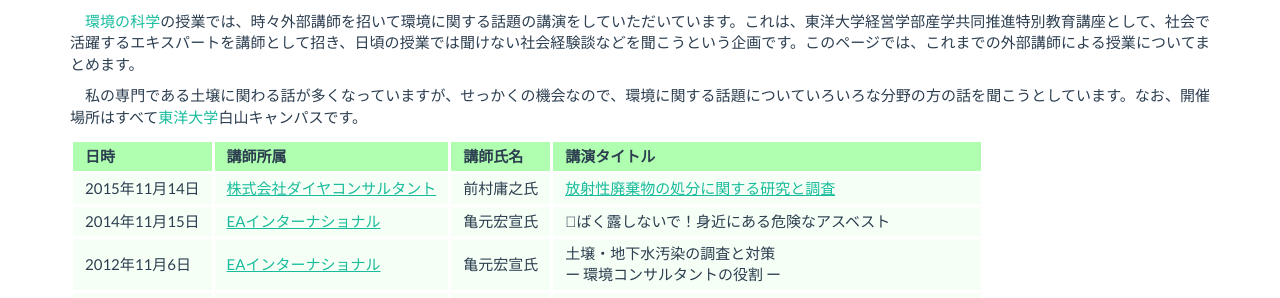
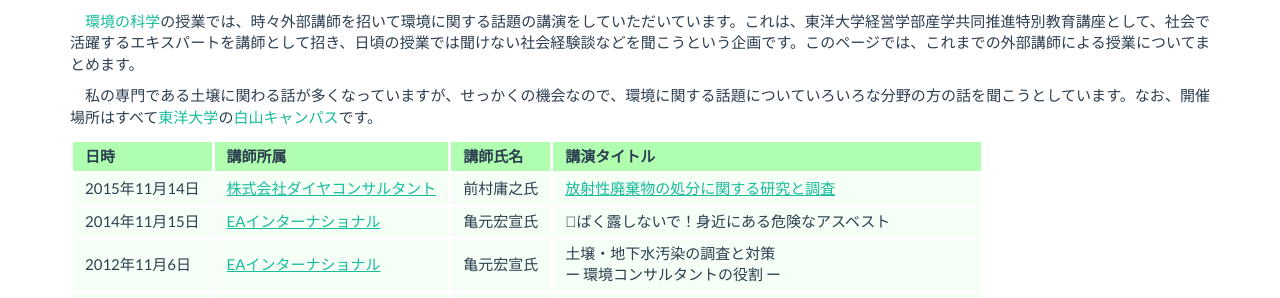
Before and after one commit to sekika/sekika.github.io, a Jekyll site: the page built from _posts/2015-11-19-special-lecture.md, in a window 1280 px wide. Shown: the part 272-570 px from the top of the page. Built offline with Jekyll 4.4.1, drawn with Linux system fonts in a browser that asks for light colours; nearby versions of some CDN libraries; comment, search, counter and statistics services are not loaded.

Commit message:
Hakusan map

```diff
--- a/_posts/2015-11-19-special-lecture.md
+++ b/_posts/2015-11-19-special-lecture.md
@@ -6,7 +6,7 @@
 ---
 [環境の科学](http://www2.toyo.ac.jp/~seki_k/kankyo.html)の授業では、時々外部講師を招いて環境に関する話題の講演をしていただいています。これは、東洋大学経営学部産学共同推進特別教育講座として、社会で活躍するエキスパートを講師として招き、日頃の授業では聞けない社会経験談などを聞こうという企画です。このページでは、これまでの外部講師による授業についてまとめます。
 
-私の専門である土壌に関わる話が多くなっていますが、せっかくの機会なので、環境に関する話題についていろいろな分野の方の話を聞こうとしています。なお、開催場所はすべて[東洋大学](http://www.toyo.ac.jp/)白山キャンパスです。
+私の専門である土壌に関わる話が多くなっていますが、せっかくの機会なので、環境に関する話題についていろいろな分野の方の話を聞こうとしています。なお、開催場所はすべて[東洋大学](http://www.toyo.ac.jp/)の[白山キャンパス](http://www.toyo.ac.jp/site/access/access-hakusan.html)です。
 
 |日時 |講師所属 |講師氏名 |講演タイトル |
 |-----+---------+----------+---------------|
```
